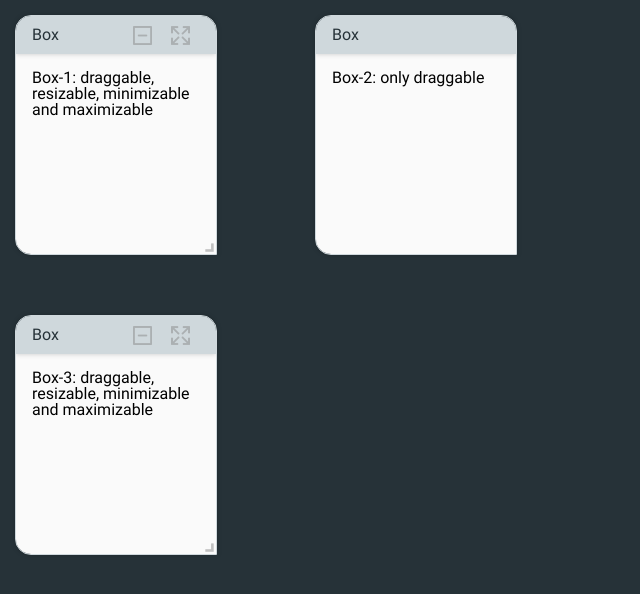
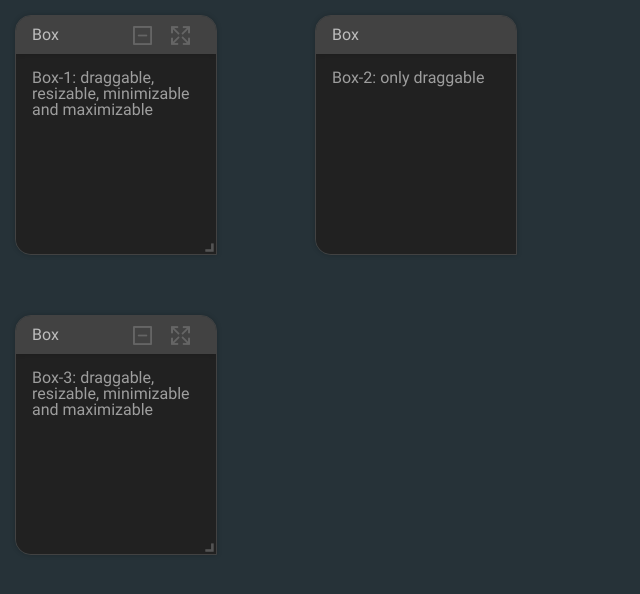
Before and after one commit to iding-ir/typescript-windows, a React (Create React App) app: page / in a window 1280 px wide. Shown: the top 594 px of the page, without its empty margins (0-640 px from the left). Built offline with nearby package versions, Linux system fonts and the light colour scheme.

Commit message:
Change colors

```diff
--- a/src/components/Windows.scss
+++ b/src/components/Windows.scss
@@ -20,12 +20,13 @@ $border-radius: 1rem;
     position: absolute;
     overflow: hidden;
     border-radius: $border-radius $border-radius 0 $border-radius;
-    border: 1px solid #cfd8dc;
+    border: 1px solid #424242;
     box-shadow: 0 0 5px rgba(0, 0, 0, 0.2);
 
     .tw-body {
       overflow: auto;
-      background-color: #fafafa;
+      color: #9E9E9E;
+      background-color: #212121;
     }
 
     &.tw-minimize-on {
@@ -65,8 +66,8 @@ $border-radius: 1rem;
       height: $header-size;
       line-height: $header-size;
       padding: 0 1rem;
-      color: #263238;
-      background-color: #cfd8dc;
+      color: #BDBDBD;
+      background-color: #424242;
       box-shadow: 0 0 5px rgba(0, 0, 0, 0.2);
       z-index: 1000;
       cursor: pointer;
```
